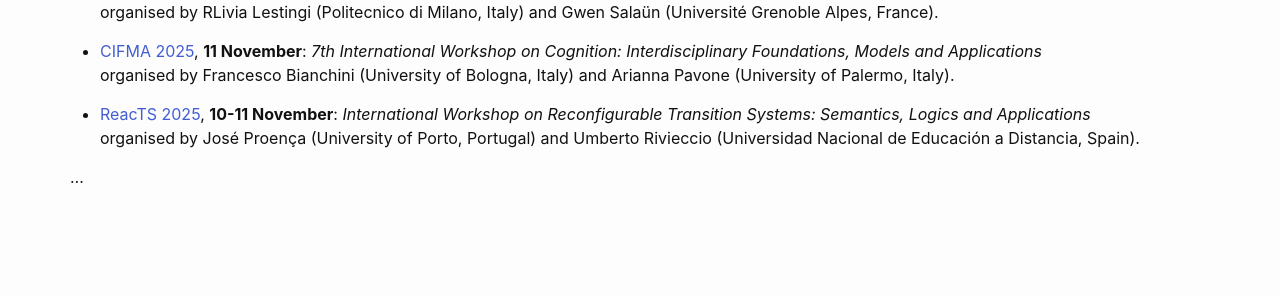
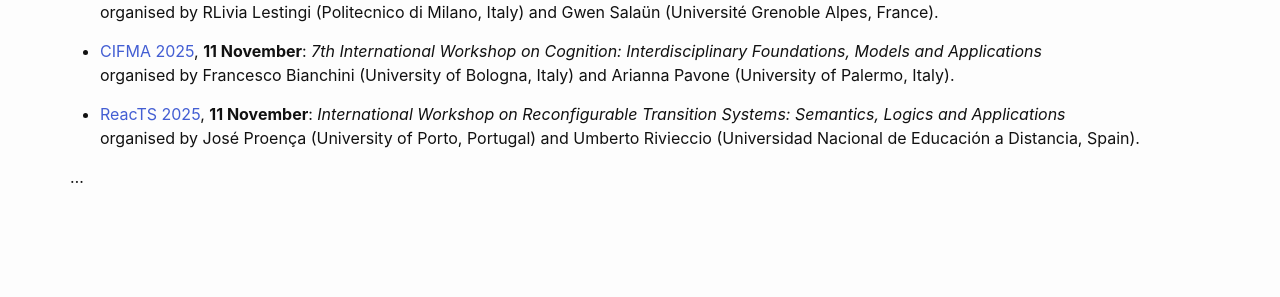
Before and after one commit to sefm-conference/2025, a Jekyll site: the page built from _pages/workshops.md, in a window 1280 px wide. Shown: the part 918-1215 px from the top of the page. Built offline with Jekyll 4.4.1, drawn with Linux system fonts in a browser that asks for light colours.

Commit message:
Update workshops.md

```diff
--- a/_pages/workshops.md
+++ b/_pages/workshops.md
@@ -22,7 +22,7 @@ organised by
 Francesco Bianchini (University of Bologna, Italy) and
 Arianna Pavone (University of Palermo, Italy).
 
-- [ReacTS 2025](https://reacts-workshop.github.io/2025/), **10-11 November**: *International Workshop on Reconfigurable Transition Systems: Semantics, Logics and Applications*
+- [ReacTS 2025](https://reacts-workshop.github.io/2025/), **11 November**: *International Workshop on Reconfigurable Transition Systems: Semantics, Logics and Applications*
 organised by
 José Proença (University of Porto, Portugal) and
 Umberto Rivieccio (Universidad Nacional de Educación a Distancia, Spain).
```
